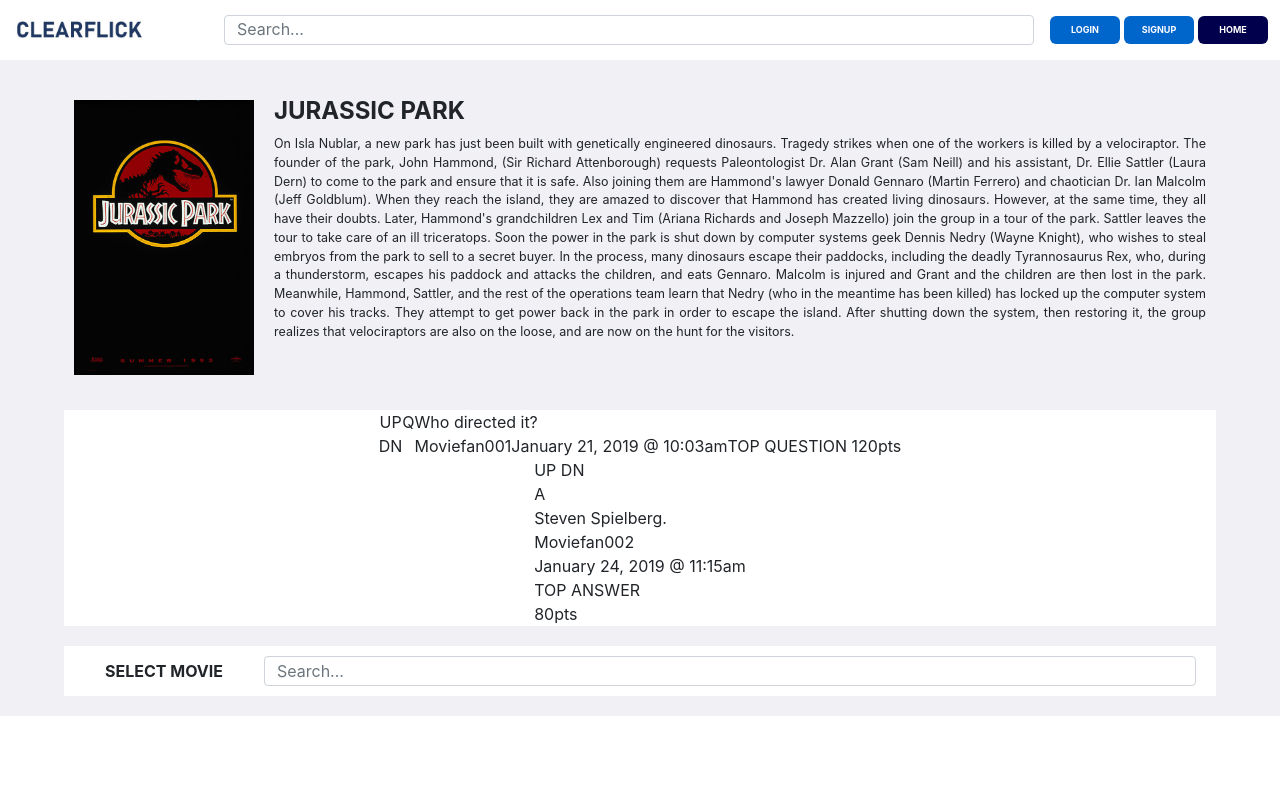
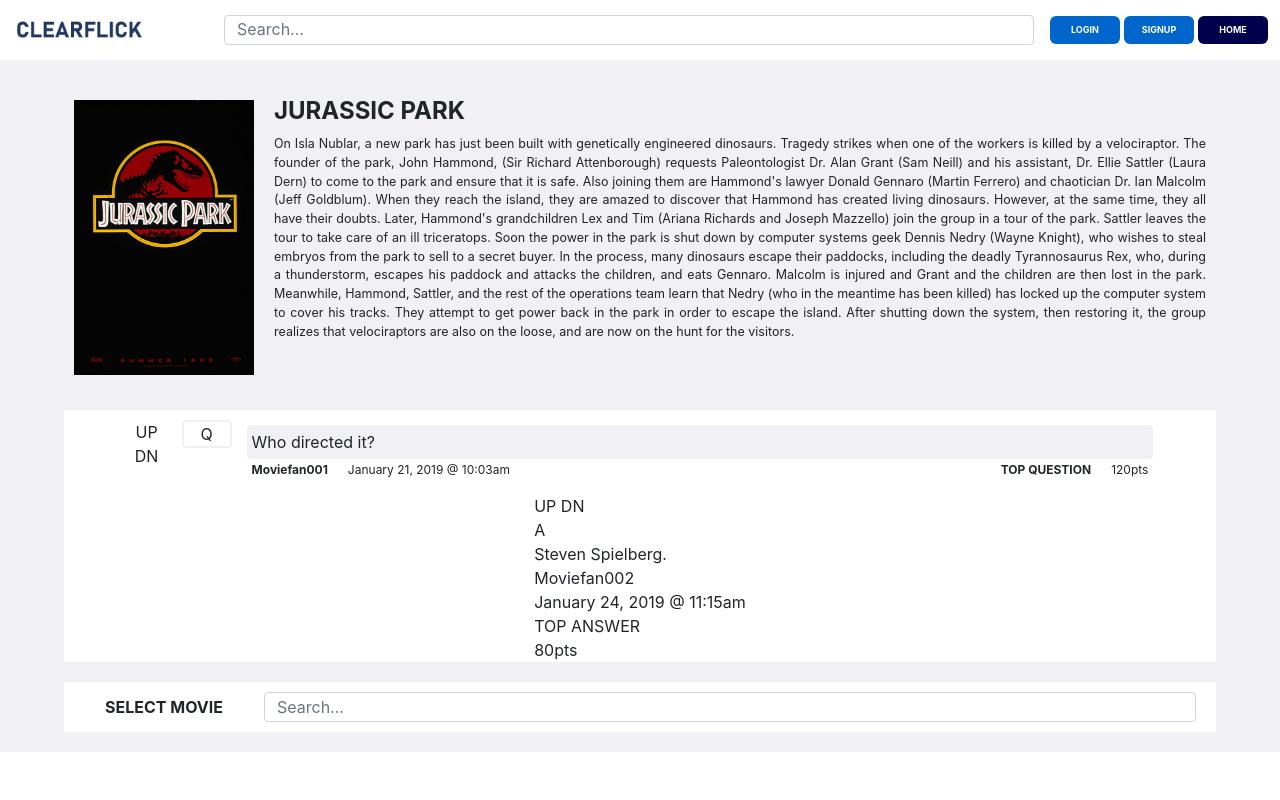
Before and after one commit to amcmaste/clearflick, a Flask app: page / in a window 1280 px wide. Run offline with Flask 2, Linux system fonts and the light colour scheme; some libraries are stand-ins or nearby versions.

Commit message:
updated question css

```diff
--- a/app/static/styles/clearflick.css
+++ b/app/static/styles/clearflick.css
@@ -296,6 +296,7 @@ body {
   flex-direction: column;
   justify-content: flex-start;
   align-items: center;
+  width: 90%;
 }
 
 .question-specific-inner-container {
@@ -303,6 +304,8 @@ body {
   flex-direction: row;
   justify-content: flex-start;
   align-items: flex-start;
+  margin: 10px;
+  width: 100%;
 }
 
 .question-specific-left-container {
@@ -310,6 +313,7 @@ body {
   flex-direction: row;
   justify-content: flex-start;
   align-items: flex-start;
+  height: 100%;
 }
 
 .question-specific-arrow-container {
@@ -317,6 +321,9 @@ body {
   flex-direction: column;
   justify-content: space-around;
   align-items: center;
+  height: 100%;
+  width: 50px;
+  margin-right: 10px;
 }
 
 .question-specific-block-container {
@@ -324,6 +331,13 @@ body {
   flex-direction: column;
   justify-content: space-around;
   align-items: center;
+  height: 100%;
+  width: 50px;
+  margin-right: 10px;
+  border-style: solid;
+  border-color: hsl(240, 20%, 95%);
+  border-width: 2px;
+  border-radius: 4px;
 }
 
 .question-specific-right-container {
@@ -331,6 +345,8 @@ body {
   flex-direction: column;
   justify-content: flex-start;
   align-items: flex-start;
+  margin: 5px;
+  flex: 1;
 }
 
 .question-specific-content-container {
@@ -338,43 +354,73 @@ body {
   flex-direction: row;
   justify-content: flex-start;
   align-items: flex-start;
+  background-color: hsl(240, 20%, 95%);
+  border-radius: 4px;
+  padding: 5px;
+  margin-bottom: 2px;
+  width: 100%;
 }
 
 .question-specific-statistics-container {
   display: flex;
   flex-direction: row;
-  justify-content: space-around;
-  align-items: center;
+  justify-content: space-between;
+  align-items: flex-end;
+  width: 100%;
+  font-size: 12px;
 }
 
 .question-specific-statistics-container-left {
   display: flex;
   flex-direction: row;
-  justify-content: space-around;
-  align-items: center;
+  justify-content: flex-start;
+  align-items: flex-end;
+  width: 50%;
 }
 
 .question-specific-user-id {
   display: flex;
   flex-direction: row;
-  justify-content: space-around;
-  align-items: center;
+  justify-content: flex-start;
+  align-items: flex-end;
+  margin-left: 5px;
+  margin-right: 10px;
+  font-weight: bold;
 }
 
 .question-specific-post-date {
-  display: inline-block;
+  display: flex;
+  flex-direction: row;
+  justify-content: flex-start;
+  align-items: flex-end;
+  margin-left: 10px;
 }
 
 .question-specific-statistics-container-right {
-  display: inline-block;
+  display: flex;
+  flex-direction: row;
+  justify-content: flex-end;
+  align-items: flex-end;
+  width: 50%;
 }
 
 .question-specific-top-question {
-  display: inline-block;
+  display: flex;
+  flex-direction: row;
+  justify-content: flex-start;
+  align-items: flex-end;
+  margin-right: 10px;
+  font-weight: bold;
+  font-color: hsl(240, 100%, 15%);
 }
 
 .question-specific-points {
-  display: inline-block;
+  display: flex;
+  flex-direction: row;
+  justify-content: flex-start;
+  align-items: flex-end;
+  margin-left: 10px;
+  margin-right: 5px;
 }
 
 /* answer.css */
```
